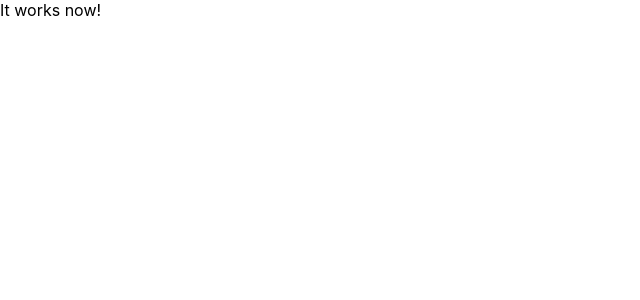
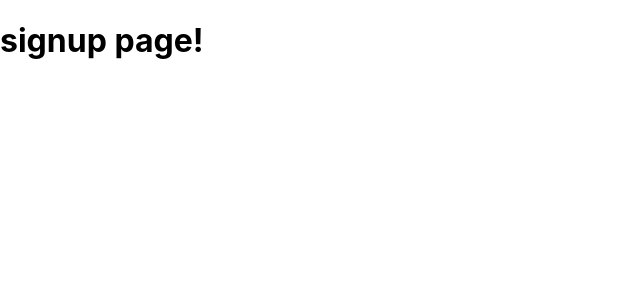
Before and after one commit to KaushalNijhawan/Eventing, a React (Create React App) app in the folder Eventing_frontEnd/eventing/: page /signup in a window 1280 px wide. Shown: the top 300 px of the page, without its empty margins (0-640 px from the left). Built offline with nearby package versions, Linux system fonts and the light colour scheme.

Commit message:
added redux and made folders

```diff
--- a/Eventing_frontEnd/eventing/package.json
+++ b/Eventing_frontEnd/eventing/package.json
@@ -3,11 +3,17 @@
   "version": "0.1.0",
   "private": true,
   "dependencies": {
+    "@emotion/react": "^11.10.0",
+    "@emotion/styled": "^11.10.0",
+    "@mui/material": "^5.10.2",
     "@testing-library/jest-dom": "^5.16.5",
     "@testing-library/react": "^13.3.0",
     "@testing-library/user-event": "^13.5.0",
+    "axios": "^0.27.2",
+    "bootstrap": "^5.2.0",
     "react": "^18.2.0",
     "react-dom": "^18.2.0",
+    "react-router-dom": "^6.3.0",
     "react-scripts": "5.0.1",
     "web-vitals": "^2.1.4"
   },
--- a/Eventing_frontEnd/eventing/src/App.js
+++ b/Eventing_frontEnd/eventing/src/App.js
@@ -1,8 +1,13 @@
+import {Routes, Route} from "react-router-dom";
+import Login from "./components/auth/login/login";
+import SignUp from "./components/auth/sigup/signup";
+
 function App() {
   return (
-    <div>
-        It works now!
-    </div>
+      <Routes>
+        <Route path="/" element = {<Login/>}/>
+        <Route path="signup" element = {<SignUp/>} />
+      </Routes>
   );
 }
 
--- /dev/null
+++ b/Eventing_frontEnd/eventing/src/components/auth/login/login.jsx
@@ -0,0 +1,7 @@
+const Login = () =>{
+    return(
+        <h1>login Page</h1>
+    );
+}
+
+export default Login;
--- /dev/null
+++ b/Eventing_frontEnd/eventing/src/components/auth/sigup/signup.jsx
@@ -0,0 +1,7 @@
+const SignUp = () =>{
+    return (
+        <h1>signup page!</h1>
+    )
+}
+
+export default SignUp;
--- a/Eventing_frontEnd/eventing/src/index.js
+++ b/Eventing_frontEnd/eventing/src/index.js
@@ -3,11 +3,14 @@ import ReactDOM from 'react-dom/client';
 import './index.css';
 import App from './App';
 import reportWebVitals from './reportWebVitals';
+import { BrowserRouter } from 'react-router-dom';
 
 const root = ReactDOM.createRoot(document.getElementById('root'));
 root.render(
   <React.StrictMode>
+    <BrowserRouter>
     <App />
+    </BrowserRouter>
   </React.StrictMode>
 );
 
```
Also changed, not shown: Eventing_frontEnd/package.json (deleted, +0 -11 lines), 2 other files (tests, documents, lock files or other folders).
